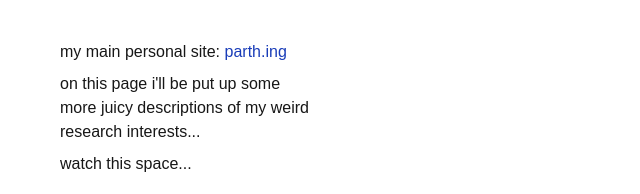
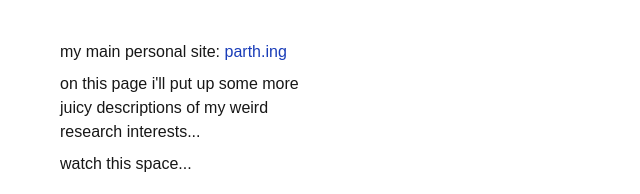
Before and after one commit to parth-agrawal/club-website, a Next.js app: page /parth in a window 1280 px wide. Shown: the top 194 px of the page, without its empty margins (0-640 px from the left). Built offline with nearby package versions, Linux system fonts and the light colour scheme.

Commit message:
parth edit

```diff
--- a/app/parth/page.tsx
+++ b/app/parth/page.tsx
@@ -8,7 +8,7 @@ export default function Parth() {
         </a>
       </div>
       <div>
-        on this page i'll be put up some more juicy descriptions of my weird
+        on this page i'll put up some more juicy descriptions of my weird
         research interests...
       </div>
       <div>watch this space...</div>
```
